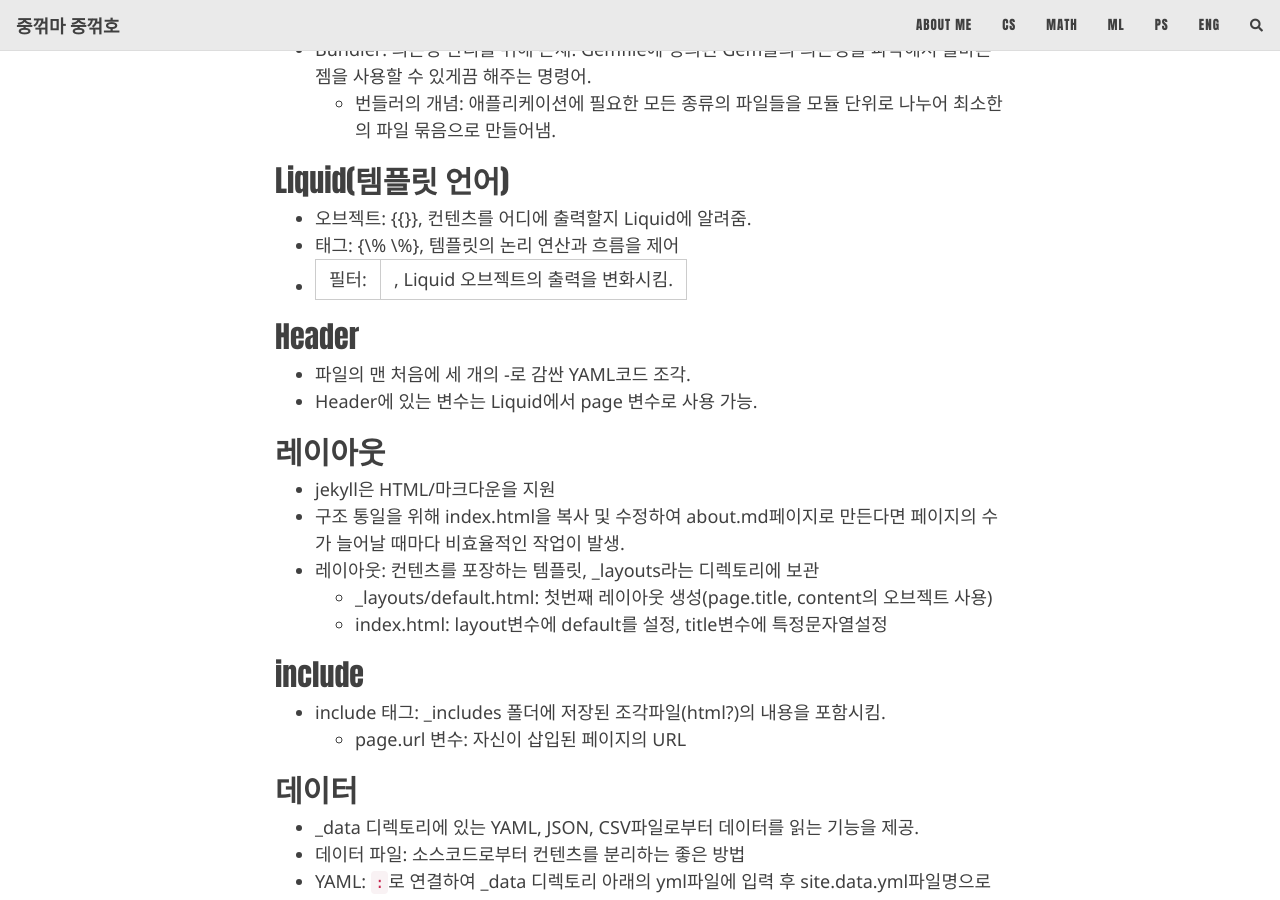
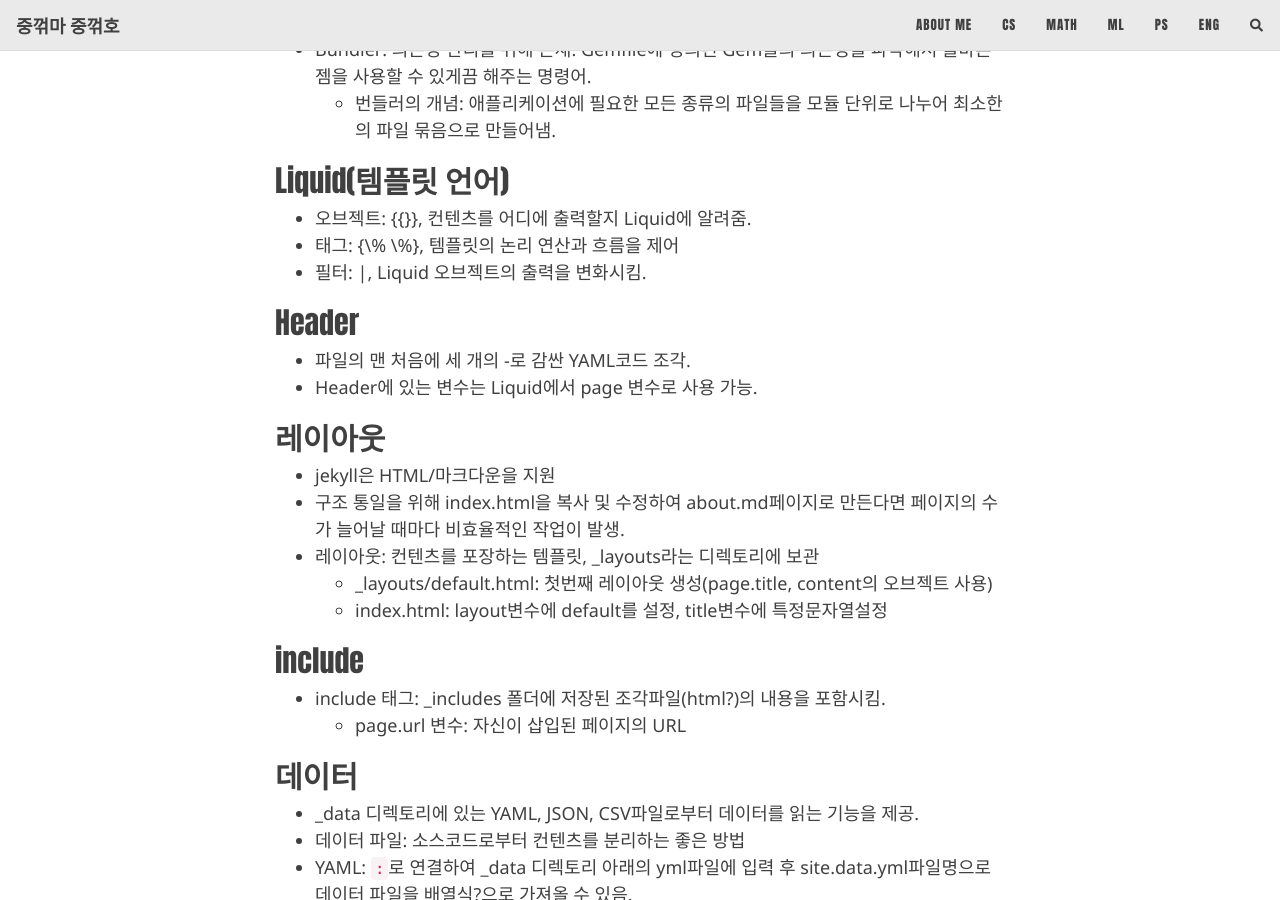
Before and after one commit to al9000h/al9000h.github.io, a Jekyll site: the page built from _posts/blogging/2024-05-03-jekyll.md, in a window 1280 px wide and 900 px high, scrolled down 1741 px. Built offline with Jekyll 4.4.1, drawn with Linux system fonts in a browser that asks for light colours; nearby versions of some CDN libraries; comment, search, counter and statistics services are not loaded.

Commit message:
포스팅하나 수정하는게 이렇게나...

```diff
--- a/_posts/blogging/2024-05-03-jekyll.md
+++ b/_posts/blogging/2024-05-03-jekyll.md
@@ -50,7 +50,7 @@ author: al9000h
 ## Liquid(템플릿 언어)
 - 오브젝트: \{\{\}\}, 컨텐츠를 어디에 출력할지 Liquid에 알려줌.
 - 태그: \{\% \%\}, 템플릿의 논리 연산과 흐름을 제어
-- 필터: |, Liquid 오브젝트의 출력을 변화시킴.
+- 필터: \|, Liquid 오브젝트의 출력을 변화시킴.
 
 ## Header
 - 파일의 맨 처음에 세 개의 -로 감싼 YAML코드 조각.
```
